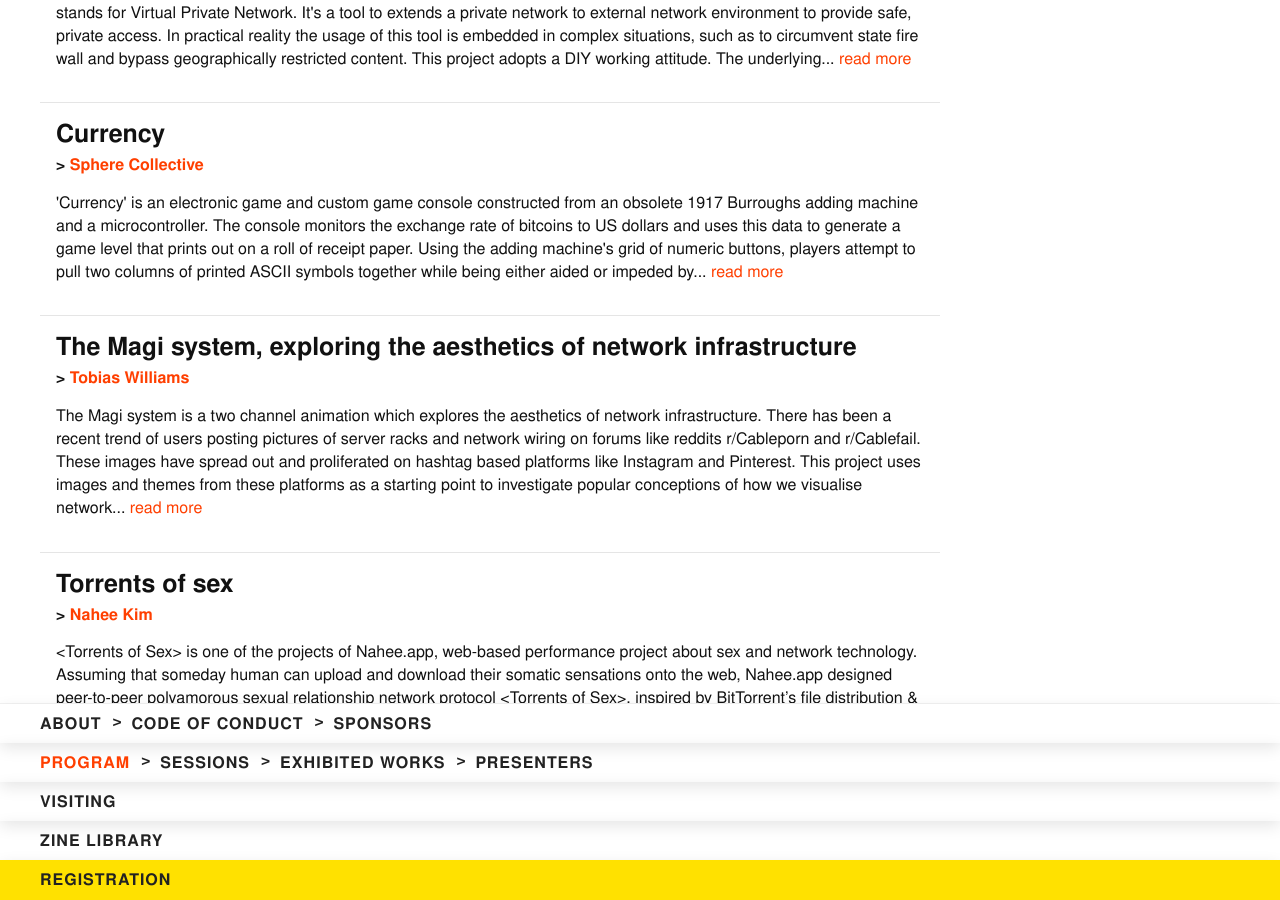
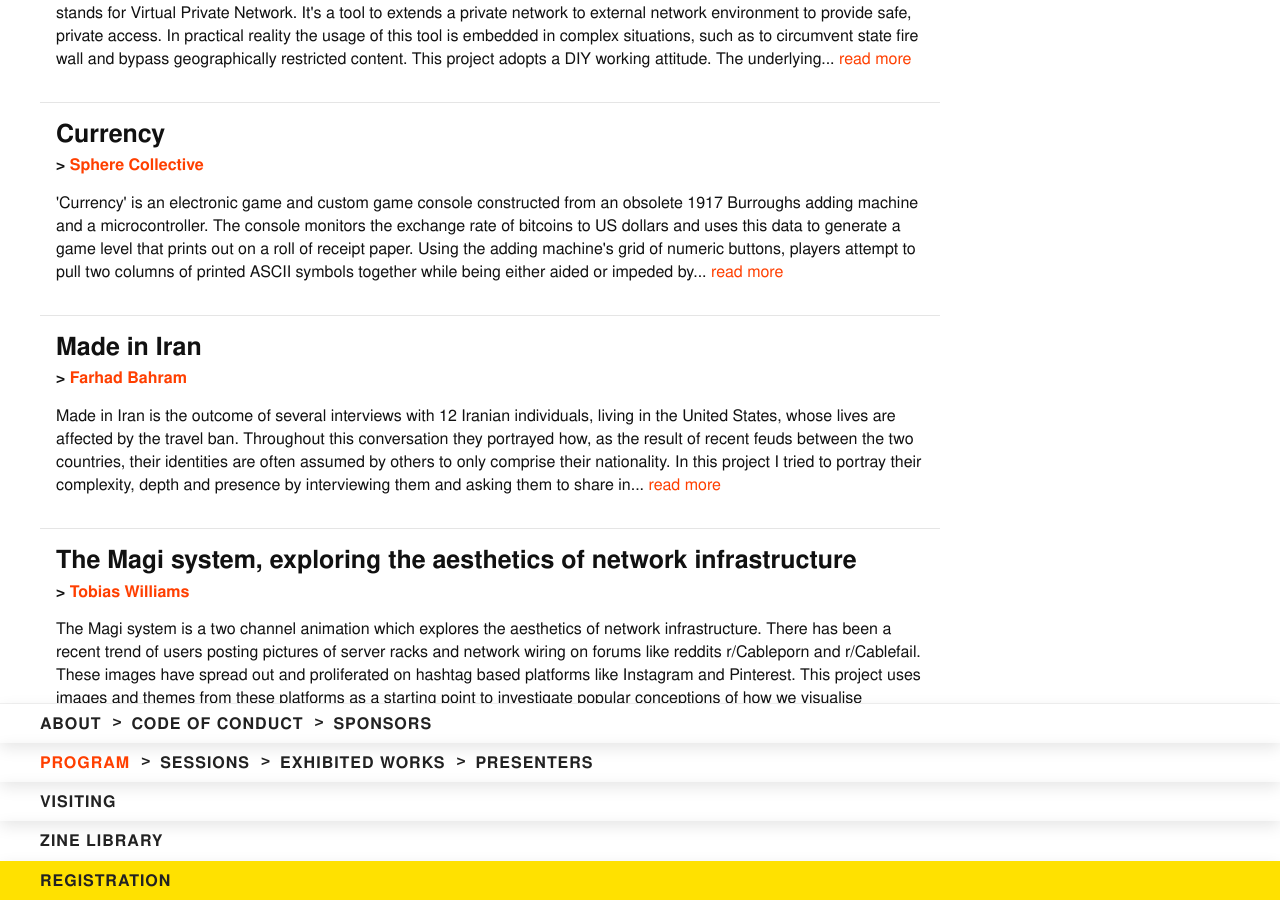
Before and after one commit to ournetworks/ournetworks.ca, a Jekyll site: the page built from program.md, in a window 1280 px wide and 900 px high, scrolled down 10683 px. Built offline with Jekyll 4.4.1, drawn with Linux system fonts in a browser that asks for light colours; some of the changed text lies outside the part shown.

Commit message:
add farhad exhibited work component

```diff
--- a/_data/sessions.yml
+++ b/_data/sessions.yml
@@ -428,6 +428,15 @@
     date: 2019-09-20
     length: 0.75
 
+  - sessionID: 19006
+    title: "Made in Iran"
+    descriptionLink: "https://github.com/ournetworks/2019-submissions/issues/5"
+    presenterID:
+      - farhad
+    description: >
+      Made in Iran is the outcome of several interviews with 12 Iranian individuals, living in the United States, whose lives  are  affected  by  the  travel  ban.  Throughout  this  conversation  they  portrayed  how,  as  the  result of recent feuds between the two countries, their identities are often assumed by others to only comprise  their  nationality.  In  this  project  I  tried  to  portray  their  complexity,  depth  and  presence  by  interviewing  them  and  asking  them  to  share  in  a  series  of  words  and  images  that  more  accurately  reflects their identity.
+    sessionType: "exhibit"
+
   - sessionID: 19007
     title: "Collaboratively backing up IPFS content with IPFS Cluster"
     descriptionLink: "https://github.com/ournetworks/2019-submissions/issues/7"
```
